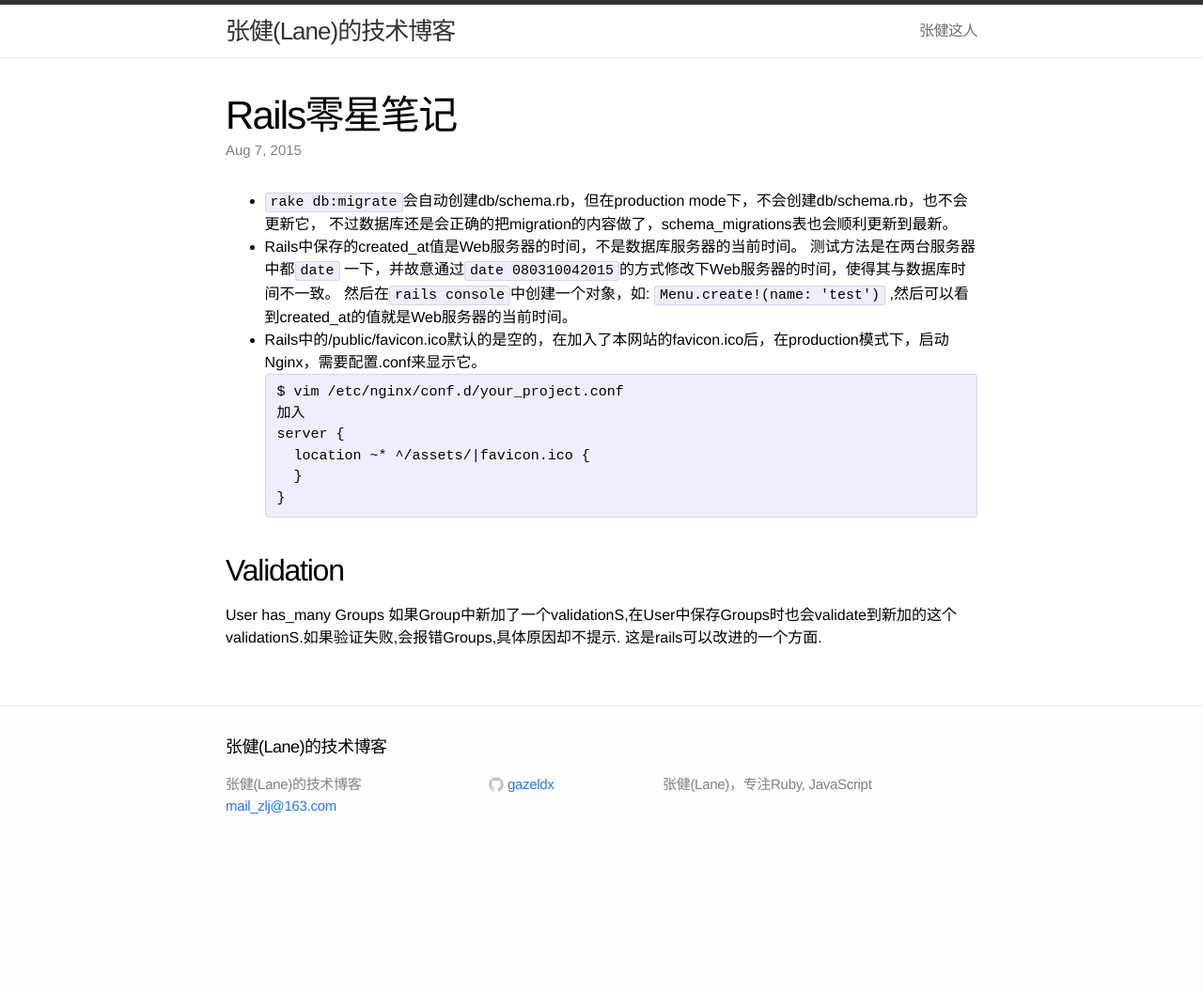
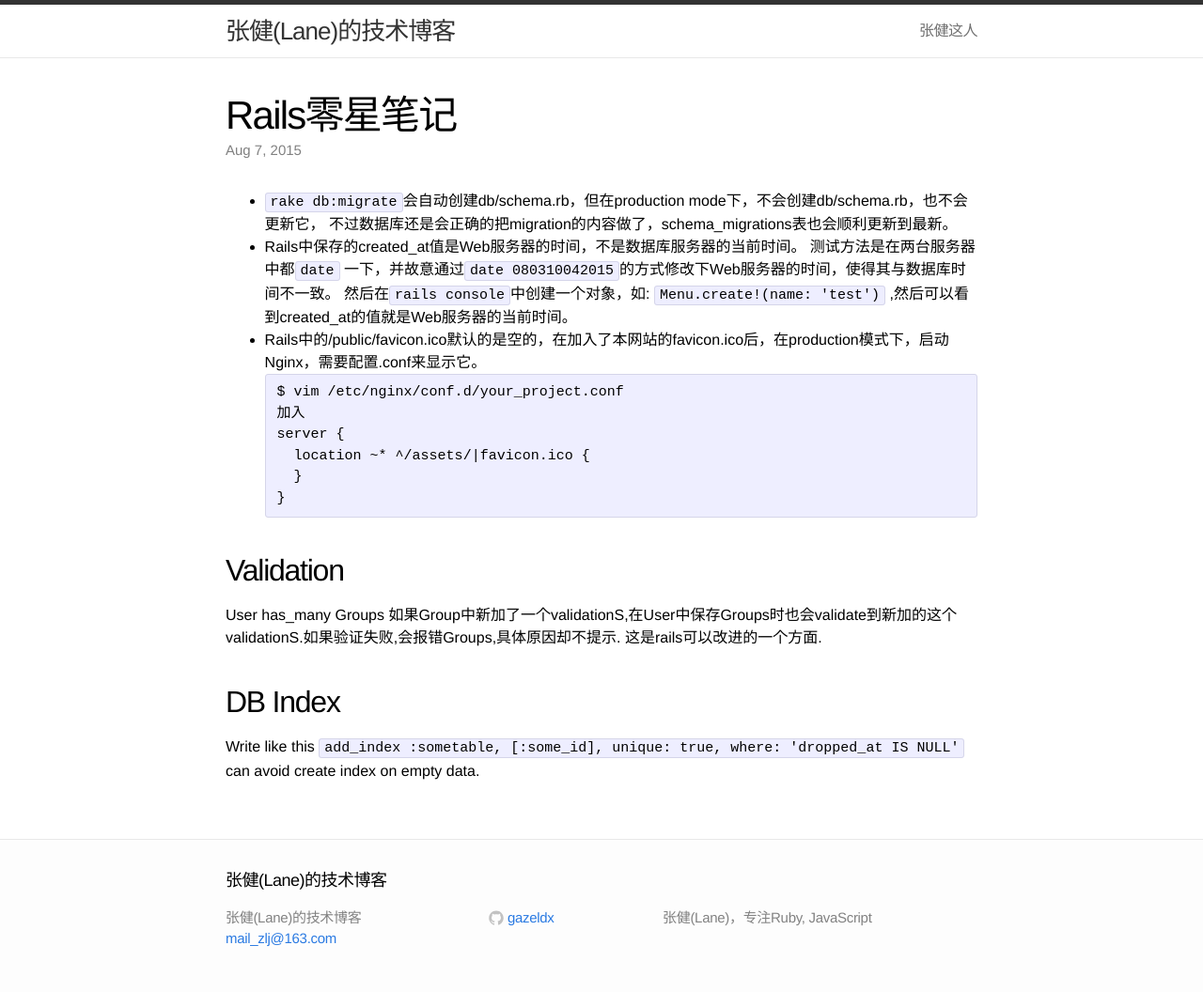
Before and after one commit to gazeldx/gazeldx.github.io, a Jekyll site: the page built from _posts/2015-08-07-Rails零星笔记.markdown, in a window 1280 px wide. Shown: the whole page at 94% size. Built offline with Jekyll 4.4.1, drawn with Linux system fonts in a browser that asks for light colours; before the commit the page ends 914 px from its top, so only the background shows below that.

Commit message:
Update 2015-08-07-Rails零星笔记.markdown

```diff
--- a/_posts/2015-08-07-Rails零星笔记.markdown
+++ b/_posts/2015-08-07-Rails零星笔记.markdown
@@ -25,3 +25,6 @@ server {
 User has_many Groups
 如果Group中新加了一个validationS,在User中保存Groups时也会validate到新加的这个validationS.如果验证失败,会报错Groups,具体原因却不提示.
 这是rails可以改进的一个方面.
+
+## DB Index
+Write like this `add_index :sometable, [:some_id], unique: true, where: 'dropped_at IS NULL'` can avoid create index on empty data.
```
